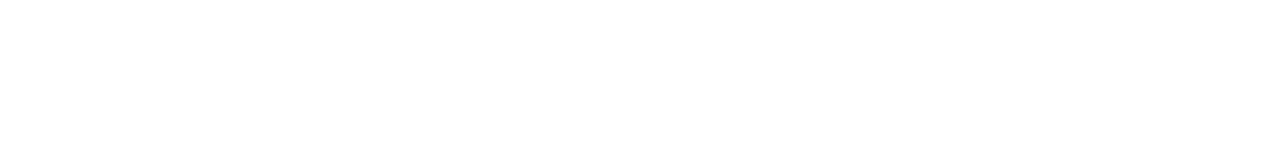
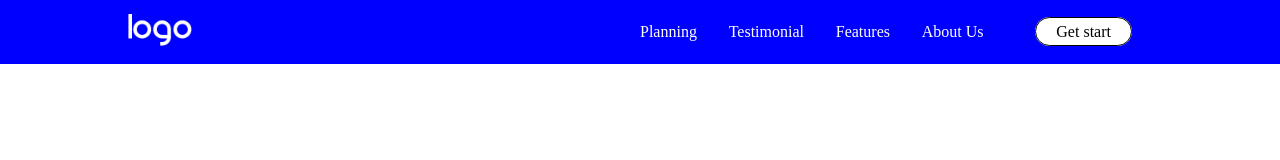
Before and after one commit to PincelliN/htmlcss-responsive-layout, a plain HTML site: page index.html in a window 1280 px wide. Drawn offline with Linux system fonts and the light colour scheme.

Commit message:
nav header end

```diff
--- a/css/desktop.css
+++ b/css/desktop.css
@@ -1,3 +1,19 @@
 @media screen and (min-width:1025px) {
+    .list-nav{
+        display: block;
+        width: 50%;
+    }
+    .list-nav ul{
+        list-style: none;
+        display: flex;
+        justify-content: space-between;
 
+    }
+    header .button{
+        background-color: white;
+        color: black;
+    }
+    .bars-nav{
+        display: none;
+    }
 }
--- a/css/style.css
+++ b/css/style.css
@@ -2,5 +2,38 @@
     padding: 0;
     margin: 0;
     box-sizing: border-box;
+}
+a{
+    color: white;
+    text-decoration: none;
+}
+.button{
+    border: 1px solid black;
+    border-radius: 25px;
+    padding: 5px 20px;
+     margin: 10px 20px;
+}
+header{
+    background-color: blue;
 
 }
+.container{
+    margin: 0 auto;
+    width: 80%;
+    display: flex;
+    justify-content: space-between;
+    align-items: center;
+    height:8vh ;
+}
+
+header img{
+    width: 80%;
+    margin:10% 0;
+}
+.list-nav{
+    display: none;
+}
+
+.fa-solid{
+    color: white;
+}
--- a/index.html
+++ b/index.html
@@ -3,12 +3,34 @@
 <head>
     <meta charset="UTF-8">
     <meta name="viewport" content="width=device-width, initial-scale=1.0">
+    <link rel="stylesheet" href="https://cdnjs.cloudflare.com/ajax/libs/font-awesome/6.5.2/css/all.min.css"
+        integrity="sha512-SnH5WK+bZxgPHs44uWIX+LLJAJ9/2PkPKZ5QiAj6Ta86w+fsb2TkcmfRyVX3pBnMFcV7oQPJkl9QevSCWr3W6A=="
+        crossorigin="anonymous" referrerpolicy="no-referrer" />
     <link rel="stylesheet" href="css/style.css">
     <link rel="stylesheet" href="css/tablet.css">
     <link rel="stylesheet" href="css/desktop.css">
     <title>Document</title>
 </head>
 <body>
+    <header>
+        <div class="container">
+            <div>
+                <img src="img/logo.png" alt="logo">
+            </div>
+            <div class="list-nav">
+                <ul>
+                    <li><a href="#">Planning</a></li>
+                    <li><a href="#">Testimonial</a></li>
+                    <li><a href="#">Features</a></li>
+                    <li><a href="#">About Us</a></li>
+                    <li><a href="#" class="button">Get start</a></li>
+                </ul>
+            </div>
 
+            <div class="bars-nav">
+               <i class="fa-solid fa-bars"></i>
+            </div>
+        </div>
+    </header>
 </body>
 </html>
```
